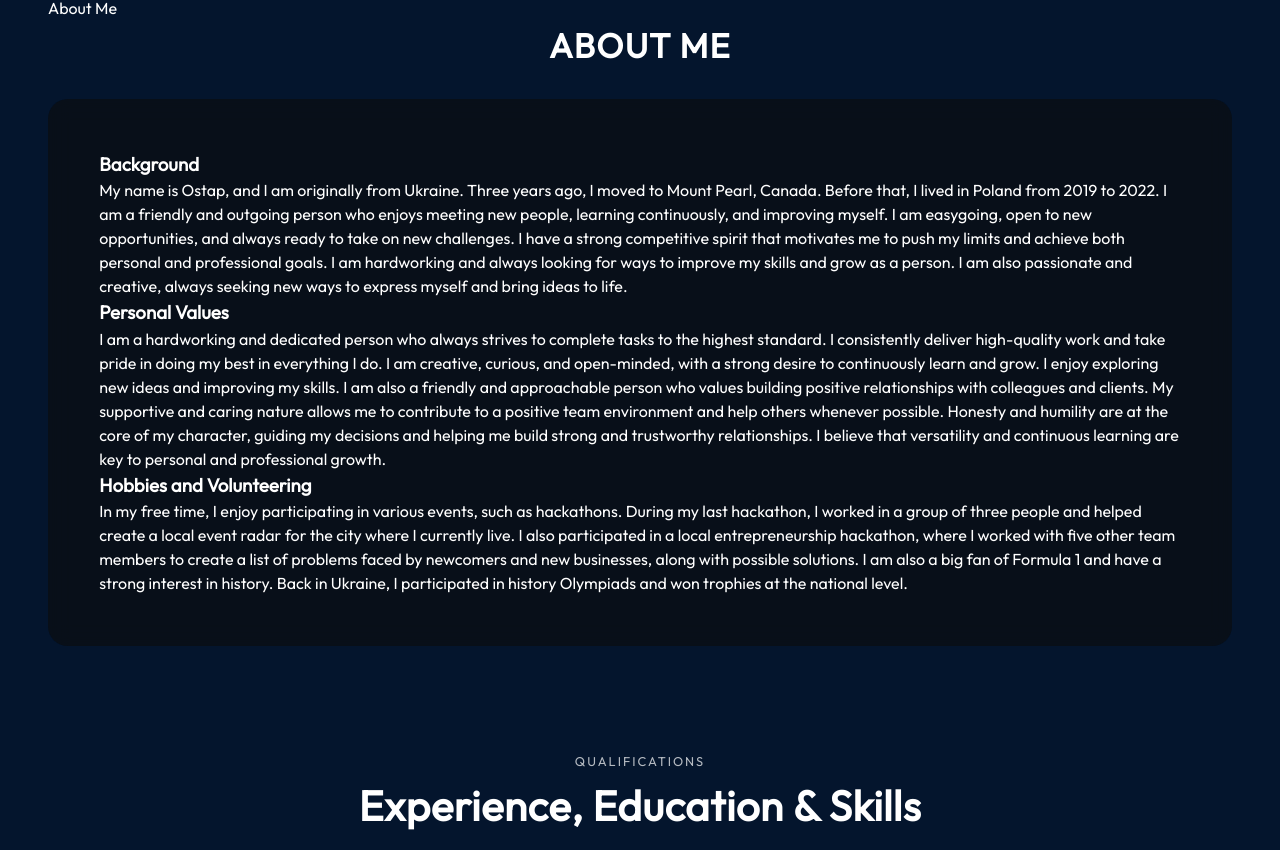
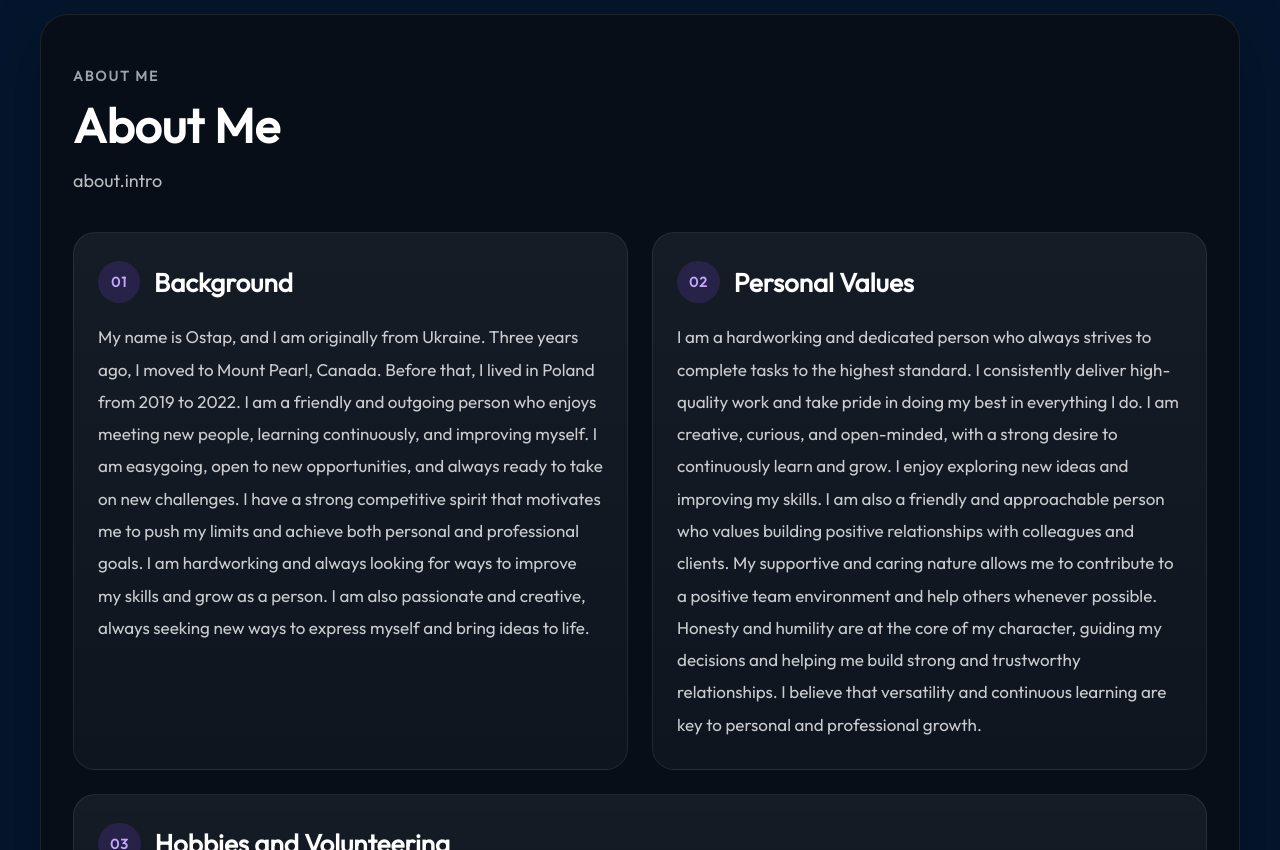
Before and after one commit to Ostap200488/react_portfolio_page, a React (Vite) app: page / in a window 1280 px wide. Shown: the part 750-1600 px from the top of the page. Built offline with nearby package versions, Linux system fonts and the light colour scheme.

Commit message:
improving of about me translation

```diff
--- a/src/components/About/About.jsx
+++ b/src/components/About/About.jsx
@@ -7,25 +7,37 @@ export const About = () => {
 
   return (
     <section id="about" className={styles.container}>
+      <div className={styles.inner}>
         <div className={styles.sectionHeader}>
           <span className={styles.sectionLabel}>{t("about.label")}</span>
           <h2 className={styles.title}>{t("about.title")}</h2>
+          <p className={styles.subtitle}>{t("about.intro")}</p>
         </div>
 
-      <div className={styles.content}>
-        <div className={styles.block}>
-          <h3>{t("about.backgroundTitle")}</h3>
-          <p>{t("about.backgroundText")}</p>
+        <div className={styles.grid}>
+          <article className={styles.card}>
+            <div className={styles.cardTop}>
+              <span className={styles.cardNumber}>01</span>
+              <h3 className={styles.cardTitle}>{t("about.backgroundTitle")}</h3>
             </div>
+            <p className={styles.cardText}>{t("about.backgroundText")}</p>
+          </article>
 
-        <div className={styles.block}>
-          <h3>{t("about.valuesTitle")}</h3>
-          <p>{t("about.valuesText")}</p>
+          <article className={styles.card}>
+            <div className={styles.cardTop}>
+              <span className={styles.cardNumber}>02</span>
+              <h3 className={styles.cardTitle}>{t("about.valuesTitle")}</h3>
             </div>
+            <p className={styles.cardText}>{t("about.valuesText")}</p>
+          </article>
 
-        <div className={styles.block}>
-          <h3>{t("about.hobbiesTitle")}</h3>
-          <p>{t("about.hobbiesText")}</p>
+          <article className={`${styles.card} ${styles.fullWidth}`}>
+            <div className={styles.cardTop}>
+              <span className={styles.cardNumber}>03</span>
+              <h3 className={styles.cardTitle}>{t("about.hobbiesTitle")}</h3>
+            </div>
+            <p className={styles.cardText}>{t("about.hobbiesText")}</p>
+          </article>
         </div>
       </div>
     </section>
--- a/src/components/About/About.module.css
+++ b/src/components/About/About.module.css
@@ -2,86 +2,161 @@
 
 .container {
   position: relative;
-  width: min(100%, var(--page-max-width));
-  margin: var(--section-gap) auto 0;
-  padding: 0 var(--page-padding);
+  width: 100%;
+  margin-top: 120px;
+  padding: 0 24px;
   z-index: 1;
+}
+
+.inner {
+  width: min(1200px, 100%);
+  margin: 0 auto;
+  padding: 48px 32px;
+  border-radius: 28px;
+  background: rgba(12, 12, 12, 0.58);
+  border: 1px solid rgba(255, 255, 255, 0.08);
+  backdrop-filter: blur(12px);
+  box-shadow: 0 20px 60px rgba(0, 0, 0, 0.25);
+}
+
+.sectionHeader {
+  max-width: 800px;
+  margin-bottom: 36px;
+}
+
+.sectionLabel {
+  display: inline-block;
+  margin-bottom: 12px;
+  color: #9ca3af;
+  font-size: clamp(12px, 1.4vw, 14px);
+  font-weight: 700;
+  letter-spacing: 2px;
+  text-transform: uppercase;
 }
 
 .title {
   color: var(--color-text);
-  font-size: clamp(28px, 4vw, 34px);
+  font-size: clamp(30px, 5vw, 48px);
   font-weight: 800;
-  letter-spacing: 1.4px;
-  text-transform: uppercase;
-  margin-bottom: 28px;
-  text-align: center;
+  line-height: 1.1;
+  margin: 0 0 14px 0;
 }
 
-.content {
-  width: 100%;
-  padding: clamp(24px, 4vw, 60px);
-  border-radius: 20px;
-  background: rgba(12, 12, 12, 0.6);
-  backdrop-filter: blur(10px);
+.subtitle {
+  color: rgba(255, 255, 255, 0.72);
+  font-size: clamp(15px, 2vw, 18px);
+  line-height: 1.7;
+  margin: 0;
+  max-width: 720px;
 }
 
-.aboutItems {
-  width: 100%;
-  max-width: 860px;
-  margin: 0 auto;
-  color: var(--color-text);
-  display: flex;
-  flex-direction: column;
-  gap: 18px;
-  list-style: none;
+.grid {
+  display: grid;
+  grid-template-columns: repeat(2, minmax(0, 1fr));
+  gap: 24px;
 }
 
-.aboutItem {
-  display: flex;
-  gap: 16px;
-  align-items: flex-start;
-  padding: clamp(16px, 2vw, 22px);
-  border-radius: 16px;
-  background: rgba(255, 255, 255, 0.03);
-  border: 1px solid rgba(255, 255, 255, 0.06);
-  transition: transform 0.25s ease, background 0.25s ease, border 0.25s ease;
+.card {
+  padding: 28px 24px;
+  border-radius: 22px;
+  background: linear-gradient(
+    180deg,
+    rgba(255, 255, 255, 0.06) 0%,
+    rgba(255, 255, 255, 0.03) 100%
+  );
+  border: 1px solid rgba(255, 255, 255, 0.08);
+  transition: transform 0.25s ease, border-color 0.25s ease,
+    box-shadow 0.25s ease;
 }
 
-.aboutItem:hover {
+.card:hover {
   transform: translateY(-4px);
-  background: rgba(165, 215, 232, 0.09);
-  border-color: rgba(165, 215, 232, 0.35);
+  border-color: rgba(255, 255, 255, 0.16);
+  box-shadow: 0 18px 40px rgba(0, 0, 0, 0.2);
 }
 
-.aboutItemText h3 {
-  font-size: clamp(17px, 2vw, 20px);
-  font-weight: 700;
-  margin-bottom: 6px;
+.fullWidth {
+  grid-column: 1 / -1;
 }
 
-.aboutItemText p {
-  font-size: clamp(14px, 1.3vw, 15px);
-  line-height: 1.72;
-  opacity: 0.92;
+.cardTop {
+  display: flex;
+  align-items: center;
+  gap: 14px;
+  margin-bottom: 18px;
 }
 
-@media screen and (max-width: 830px) {
-  .content {
-    padding: 32px 18px;
+.cardNumber {
+  display: inline-flex;
+  align-items: center;
+  justify-content: center;
+  min-width: 42px;
+  height: 42px;
+  padding: 0 12px;
+  border-radius: 999px;
+  background: rgba(138, 75, 255, 0.16);
+  color: #c7a6ff;
+  font-size: 14px;
+  font-weight: 800;
+  letter-spacing: 1px;
+}
+
+.cardTitle {
+  color: var(--color-text);
+  font-size: clamp(20px, 2.5vw, 26px);
+  font-weight: 700;
+  line-height: 1.2;
+  margin: 0;
+}
+
+.cardText {
+  color: rgba(255, 255, 255, 0.78);
+  font-size: clamp(15px, 1.7vw, 17px);
+  line-height: 1.9;
+  margin: 0;
+}
+
+@media screen and (max-width: 900px) {
+  .inner {
+    padding: 36px 22px;
   }
 
-  .aboutItem {
-    padding: 18px 16px;
+  .grid {
+    grid-template-columns: 1fr;
+  }
+
+  .fullWidth {
+    grid-column: auto;
   }
 }
 
-@media screen and (max-width: 520px) {
-  .title {
-    margin-bottom: 22px;
+@media screen and (max-width: 600px) {
+  .container {
+    margin-top: 90px;
+    padding: 0 16px;
   }
 
-  .aboutItem {
-    gap: 12px;
+  .inner {
+    padding: 28px 18px;
+    border-radius: 22px;
+  }
+
+  .sectionHeader {
+    margin-bottom: 26px;
+  }
+
+  .card {
+    padding: 22px 18px;
+    border-radius: 18px;
+  }
+
+  .cardTop {
+    align-items: flex-start;
+  }
+
+  .cardNumber {
+    min-width: 38px;
+    height: 38px;
+    font-size: 13px;
   }
 }
```
Lines whose indentation alone changed are shown as unchanged.
